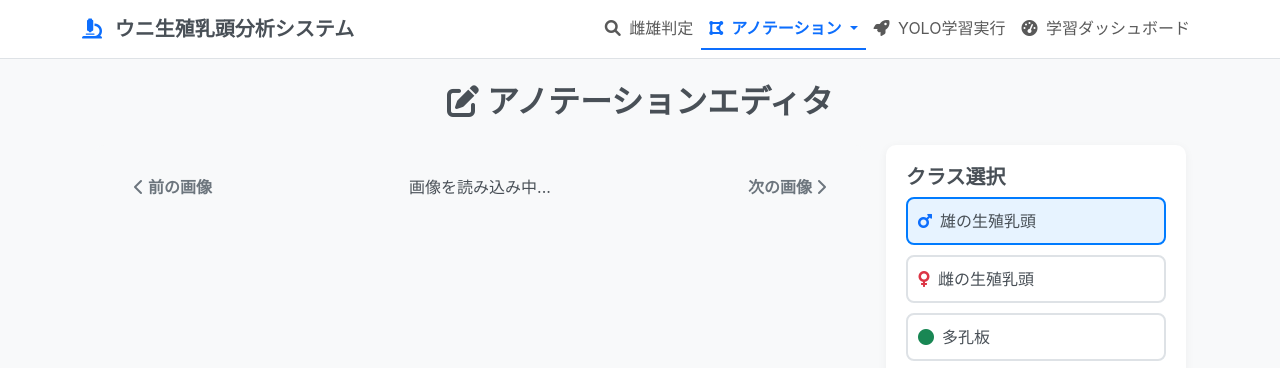
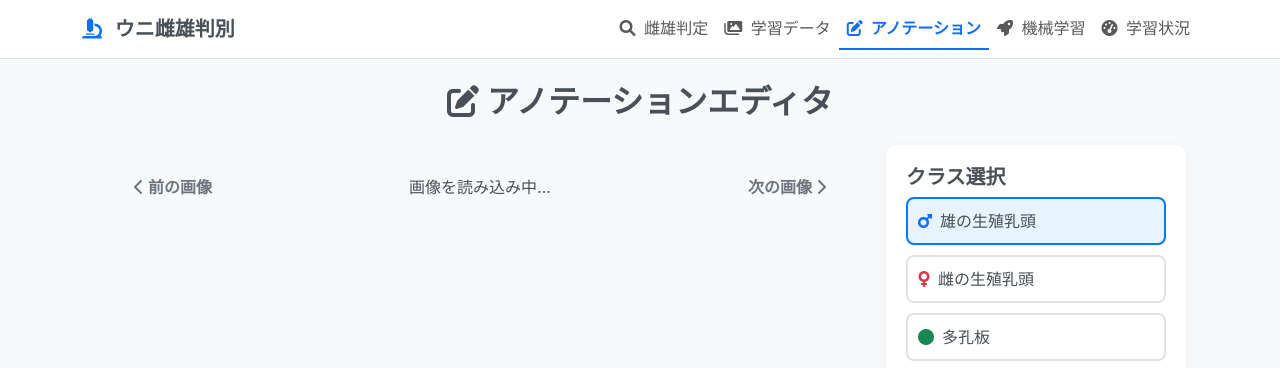
Before and after one commit to masahirog/sea_urchin_identify_v1, a Flask app: page /annotation/editor/ in a window 1280 px wide. Shown: the top 368 px of the page. Run offline with Flask 3, Linux system fonts and the light colour scheme; data that the repository does not hold is empty.

Commit message:
no message

```diff
--- a/routes/annotation_editor.py
+++ b/routes/annotation_editor.py
@@ -95,7 +95,7 @@
 
         return jsonify({
             'success': True,
-            'message': 'アノテーションを保存しました',
+            # 'message': 'アノテーションを保存しました',
             'annotation_count': annotation_count
         })
 
--- a/routes/learning.py
+++ b/routes/learning.py
@@ -429,7 +429,7 @@
 
         return jsonify({
             "success": True,
-            "message": "アノテーションを保存しました",
+            # "message": "アノテーションを保存しました",
             "annotation_path": save_path,
             "filename": new_filename,
             "mapping_updated": True
--- a/templates/annotation_editor.html
+++ b/templates/annotation_editor.html
@@ -648,7 +648,7 @@
             updateImageList();
 
             hideLoading();
-            showSuccessMessage('保存しました');
+            // showSuccessMessage('保存しました');
         } else {
             hideLoading();
             showErrorMessage('保存に失敗しました');
--- a/templates/base.html
+++ b/templates/base.html
@@ -25,7 +25,7 @@
             <!-- ブランドロゴ -->
             <span class="navbar-brand fw-bold">
                 <i class="fas fa-microscope me-2 text-primary"></i>
-                ウニ生殖乳頭分析システム
+                ウニ雌雄判別
             </span>
 
             <!-- モバイル用ハンバーガーメニュー -->
@@ -45,30 +45,23 @@
                             <span class="d-none d-md-inline">雌雄</span>判定
                         </a>
                     </li>
-                    <!-- アノテーション -->
-                    <li class="nav-item dropdown">
-                        <a class="nav-link dropdown-toggle {% if 'annotation' in request.endpoint %}active{% endif %}"
-                           href="#" id="annotationDropdown" role="button" data-bs-toggle="dropdown">
-                            <i class="fas fa-draw-polygon me-1"></i> アノテーション
+                    <li class="nav-item">
+                        <a class="nav-link {% if request.endpoint == 'annotation_images.images_management_page' %}active{% endif %}" href="{{ url_for('annotation_images.images_management_page') }}" title="画像管理">
+                            <i class="fas fa-images me-1"></i> 学習データ
                         </a>
-                        <ul class="dropdown-menu" aria-labelledby="annotationDropdown">
-                            <li><a class="dropdown-item {% if request.endpoint == 'annotation_images.images_management_page' %}active{% endif %}"
-                                   href="{{ url_for('annotation_images.images_management_page') }}">
-                                <i class="fas fa-images me-1"></i> 画像管理
-                            </a></li>
-                            <li><a class="dropdown-item {% if request.endpoint == 'annotation_editor.editor_page' %}active{% endif %}"
-                                   href="{{ url_for('annotation_editor.editor_page') }}">
-                                <i class="fas fa-edit me-1"></i> エディタ
-                            </a></li>
-                        </ul>
                     </li>
-
+                    <li class="nav-item">
+                        <a class="nav-link {% if request.endpoint == 'annotation_editor.editor_page' %}active{% endif %}"
+                           href="{{ url_for('annotation_editor.editor_page') }}" title="アノテーション">
+                           <i class="fas fa-edit me-1"></i> アノテーション
+                        </a>
+                    </li>
                     <!-- YOLO学習実行（新規追加） -->
                     <li class="nav-item">
                         <a class="nav-link {% if request.endpoint == 'training.training_page' %}active{% endif %}"
                            href="{{ url_for('training.training_page') }}">
                             <i class="fas fa-rocket me-1"></i>
-                            <span class="d-none d-md-inline">YOLO</span>学習実行
+                            <span class="d-none d-md-inline">機械</span>学習
                         </a>
                     </li>
 
@@ -77,7 +70,7 @@
                         <a class="nav-link {% if request.endpoint == 'learning.learning_dashboard' %}active{% endif %}"
                            href="{{ url_for('learning.learning_dashboard') }}">
                             <i class="fas fa-tachometer-alt me-1"></i>
-                            <span class="d-none d-md-inline">学習</span>ダッシュボード
+                            <span class="d-none d-md-inline">学習</span>状況
                         </a>
                     </li>
                 </ul>
```
